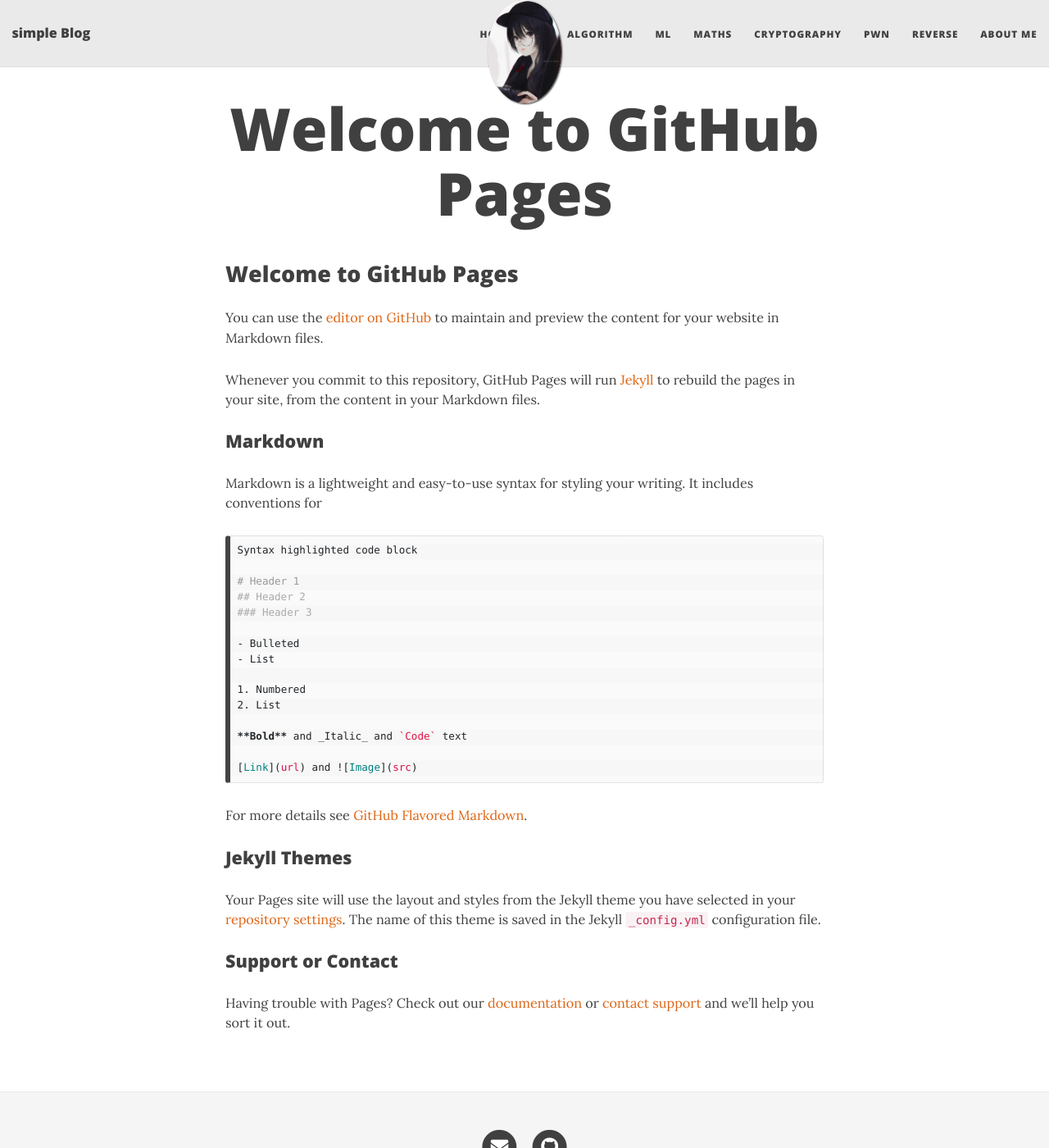
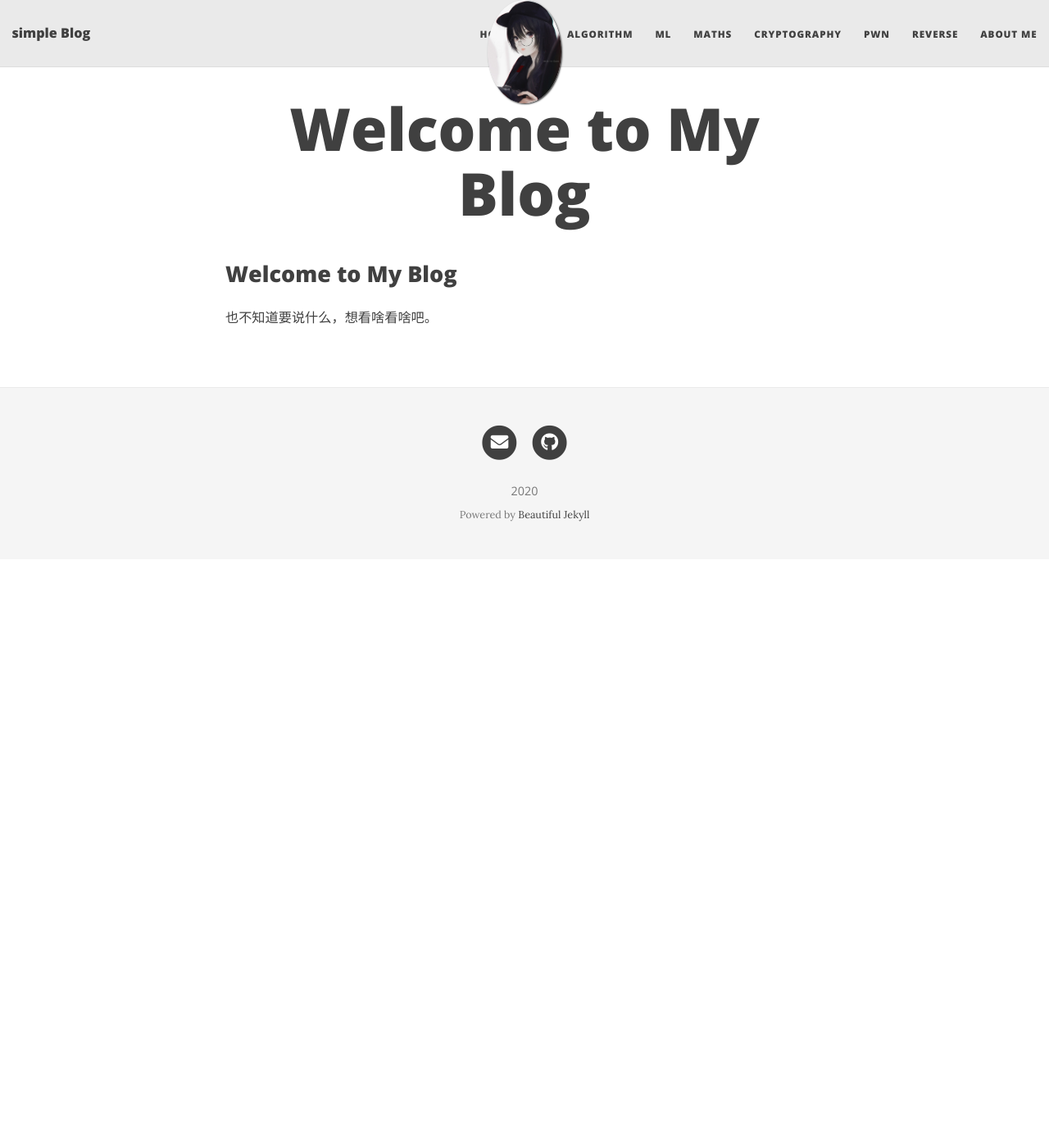
Before and after one commit to Seriouscatmusician/CryptographyMathBlog, a Jekyll site: the page built from index.md, in a window 1280 px wide and 1400 px high. Shown: the whole window at 82% size. Built offline with Jekyll 4.4.1, drawn with Linux system fonts in a browser that asks for light colours; nearby versions of some CDN libraries; our own code applies the rules of GitHub Pages for plain Markdown files; formulas are drawn with MathJax 3; the list of posts is cut into pages by our own code.

Commit message:
Update index.md

````diff
--- a/index.md
+++ b/index.md
@@ -1,37 +1,2 @@
-## Welcome to GitHub Pages
-
-You can use the [editor on GitHub](https://github.com/Seriouscatmusician/CryptographyMathBlog/edit/gh-pages/index.md) to maintain and preview the content for your website in Markdown files.
-
-Whenever you commit to this repository, GitHub Pages will run [Jekyll](https://jekyllrb.com/) to rebuild the pages in your site, from the content in your Markdown files.
-
-### Markdown
-
-Markdown is a lightweight and easy-to-use syntax for styling your writing. It includes conventions for
-
-```markdown
-Syntax highlighted code block
-
-# Header 1
-## Header 2
-### Header 3
-
-- Bulleted
-- List
-
-1. Numbered
-2. List
-
-**Bold** and _Italic_ and `Code` text
-
-[Link](url) and ![Image](src)
-```
-
-For more details see [GitHub Flavored Markdown](https://guides.github.com/features/mastering-markdown/).
-
-### Jekyll Themes
-
-Your Pages site will use the layout and styles from the Jekyll theme you have selected in your [repository settings](https://github.com/Seriouscatmusician/CryptographyMathBlog/settings). The name of this theme is saved in the Jekyll `_config.yml` configuration file.
-
-### Support or Contact
-
-Having trouble with Pages? Check out our [documentation](https://docs.github.com/categories/github-pages-basics/) or [contact support](https://github.com/contact) and we’ll help you sort it out.
+## Welcome to My Blog
+  也不知道要说什么，想看啥看啥吧。
````
